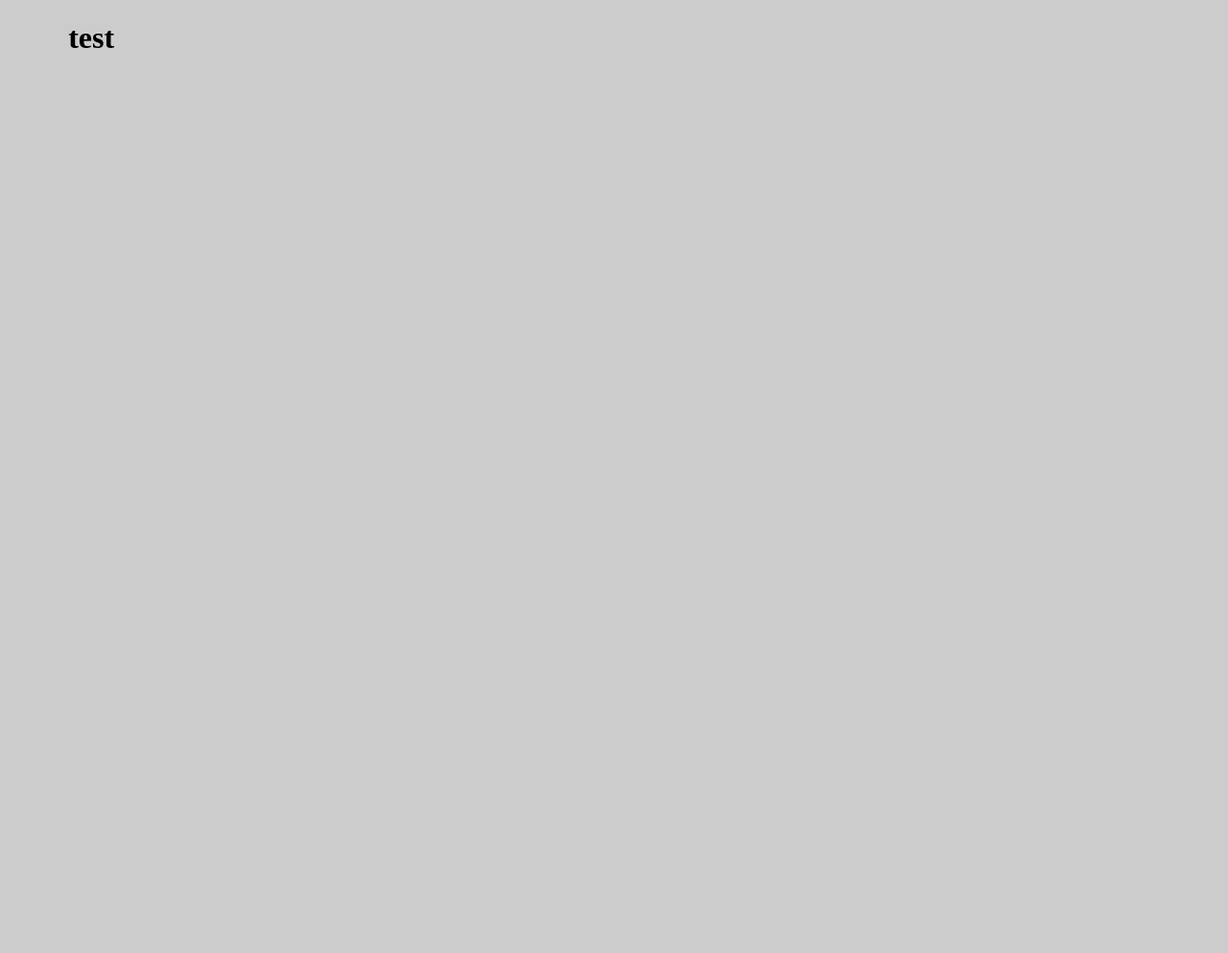
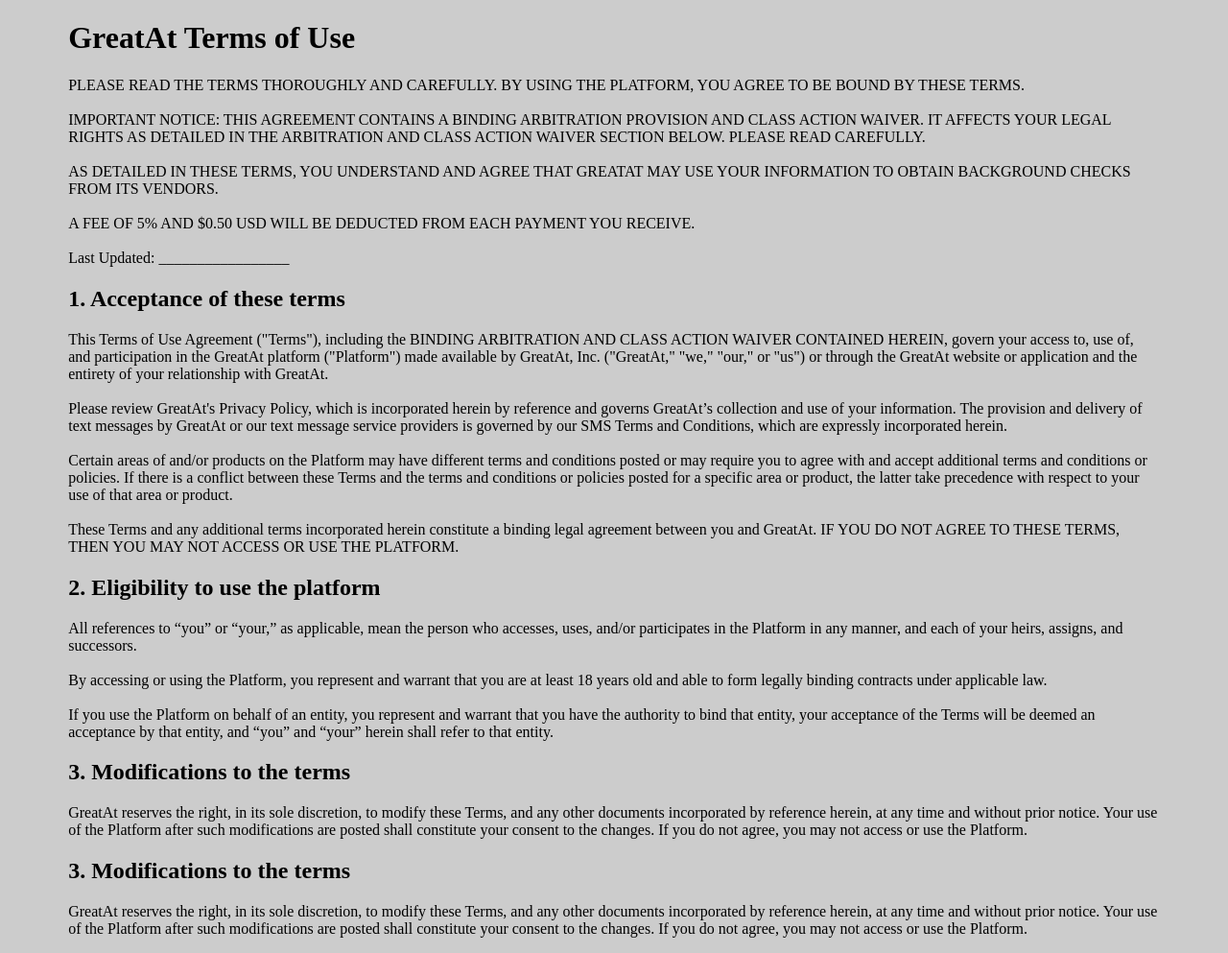
Before and after one commit to mehrimo/front-end-drills, a plain HTML site: page GreatAt-front-end/terms-of-use.html in a window 1280 px wide. Shown: the whole page at 96% size. Before the commit the page ends 800 px from the top, so only its background shows below. Drawn offline with Linux system fonts and the light colour scheme.

Commit message:
adding terms copy

```diff
--- a/GreatAt-front-end/terms-of-use.html
+++ b/GreatAt-front-end/terms-of-use.html
@@ -2,15 +2,50 @@
 <html>
   <head>
     <meta charset="utf-8">
-    <title>practice</title>
+    <title>GreatAt Terms</title>
     <link rel="stylesheet" href="css/styles.css">
   </head>
   <body>
     <div class="container">
       <div class="main">
-        <h1>test</h1>
+        <h1>GreatAt Terms of Use</h1>
+          <div class="intro-section">
+            PLEASE READ THE TERMS THOROUGHLY AND CAREFULLY. BY USING THE PLATFORM, YOU AGREE TO BE BOUND BY THESE TERMS.<br>
+            <br>
+            IMPORTANT NOTICE: THIS AGREEMENT CONTAINS A BINDING ARBITRATION PROVISION AND CLASS ACTION WAIVER. IT AFFECTS YOUR LEGAL RIGHTS AS DETAILED IN THE ARBITRATION AND CLASS ACTION WAIVER SECTION BELOW. PLEASE READ CAREFULLY. <br>
+            <br>
+            AS DETAILED IN THESE TERMS, YOU UNDERSTAND AND AGREE THAT GREATAT MAY USE YOUR INFORMATION TO OBTAIN BACKGROUND CHECKS FROM ITS VENDORS. <br>
+            <br>
+            A FEE OF 5% AND $0.50 USD WILL BE DEDUCTED FROM EACH PAYMENT YOU RECEIVE.<br>
+            <br>
+            Last Updated: _________________
+          </div>
+          <div class="terms">
+            <h2 class="terms-headline">1. Acceptance of these terms</h2>
+              <p>This Terms of Use Agreement (&quot;Terms&quot;), including the BINDING ARBITRATION AND CLASS ACTION WAIVER CONTAINED HEREIN, govern your access to, use of, and participation in the GreatAt platform (&quot;Platform&quot;) made available by GreatAt, Inc. (&quot;GreatAt,&quot; &quot;we,&quot; &quot;our,&quot; or &quot;us&quot;) or through the GreatAt website or application and the entirety of your relationship with GreatAt.<br>
+              <br>
+              Please review GreatAt's Privacy Policy, which is incorporated herein by reference and governs GreatAt’s collection and use of your information. The provision and delivery of text messages by GreatAt or our text message service providers is governed by our SMS Terms and Conditions, which are expressly incorporated herein.<br>
+              <br>
+              Certain areas of and/or products on the Platform may have different terms and conditions posted or may require you to agree with and accept additional terms and conditions or policies. If there is a conflict between these Terms and the terms and conditions or policies posted for a specific area or product, the latter take precedence with respect to your use of that area or product.<br>
+              <br>
+              These Terms and any additional terms incorporated herein constitute a binding legal agreement between you and GreatAt. IF YOU DO NOT AGREE TO THESE TERMS, THEN YOU MAY NOT ACCESS OR USE THE PLATFORM. </p>
 
-      </div>
-    </div>
+            <h2 class="terms-headline">2. Eligibility to use the platform</h2>
+              <p>All references to “you” or “your,” as applicable, mean the person who accesses, uses, and/or participates in the Platform in any manner, and each of your heirs, assigns, and successors.<br>
+              <br>
+              By accessing or using the Platform, you represent and warrant that you are at least 18 years old and able to form legally binding contracts under applicable law.<br>
+              <br>
+              If you use the Platform on behalf of an entity, you represent and warrant that you have the authority to
+              bind that entity, your acceptance of the Terms will be deemed an acceptance by that entity, and “you” and “your” herein shall refer to that entity.</p>
+
+            <h2 class="terms-headline">3. Modifications to the terms</h2>
+              <p>GreatAt reserves the right, in its sole discretion, to modify these Terms, and any other documents incorporated by reference herein, at any time and without prior notice. Your use of the Platform after such modifications are posted shall constitute your consent to the changes. If you do not agree, you may not access or use the Platform.</p>
+
+            <h2 class="terms-headline">3. Modifications to the terms</h2>
+              <p>GreatAt reserves the right, in its sole discretion, to modify these Terms, and any other documents incorporated by reference herein, at any time and without prior notice. Your use of the Platform after such modifications are posted shall constitute your consent to the changes. If you do not agree, you may not access or use the Platform.</p>
+
+          </div>
+      </div> <!-- end .main -->
+    </div> <!-- end .container -->
   </body>
 </html>
```
Also changed, not shown: 2 other files.
